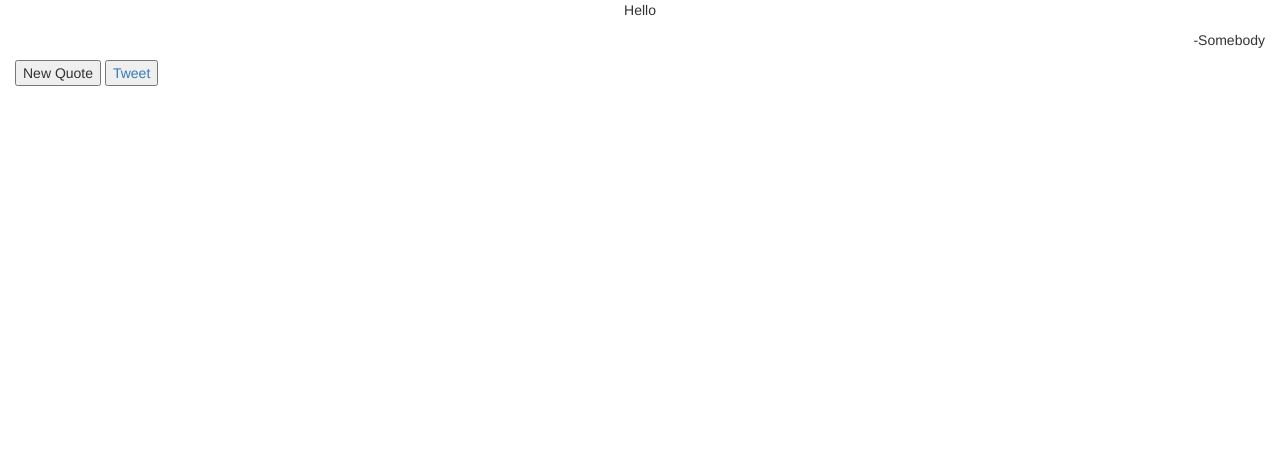
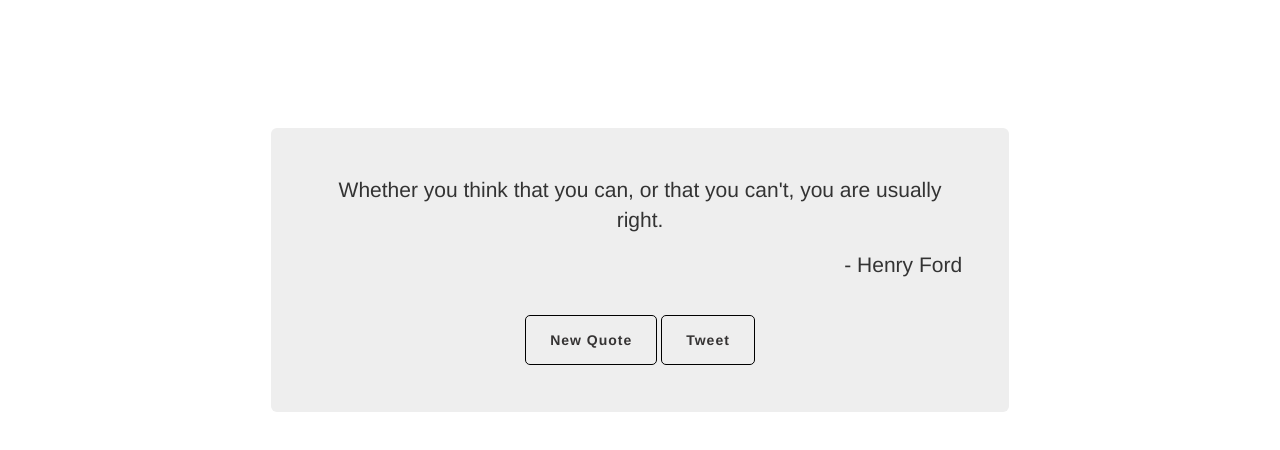
Before and after one commit to Tan-Moy/randomQuoteMachine, a plain HTML site: page index.html in a window 1280 px wide. Drawn offline with nearby package versions, Linux system fonts and the light colour scheme.

Commit message:
Before adding papaer.js

```diff
--- a/index.html
+++ b/index.html
@@ -12,17 +12,18 @@
 </head>
 
 <body>
-    <div class="container-fluid">
-        <div id="viewPort">
-            <p id="quote">Hello</p>
-            <p id="author">-Somebody</p>
-        </div>
-        <div>
-            <button id="qbtn">New Quote</button>
-            <a href="https://twitter.com/intent/tweet?text=Hello%20world"><button id="tbtn">Tweet</button></a>
+    <div class="container-fluid" id="container">
+        <div class="jumbotron" id="jumbo">
+            <div id="viewPort">
+                <p id="quote">Whether you think that you can, or that you can't, you are usually right.</p>
+                <p id="author">- Henry Ford</p>
+            </div>
+            <div class="button">
+                <button id="qbtn">New Quote</button>
+                <a href="https://twitter.com/intent/tweet?text=Hello%20world"target="_blank"><button id="tbtn">Tweet</button></a>
+            </div>
         </div>
     </div>
-
 </body>
 
 </html>
--- a/main.css
+++ b/main.css
@@ -1,12 +1,76 @@
-body{
+html, body {
+    margin: 0;
     height: 100%;
-    margin: 0;
 }
 
 #viewPort{
     text-align: center;
+    padding: 10px;
 }
 
 #author{
     text-align: right;
 }
+
+#container{
+ padding-top: 10%;
+  width: 60%;
+  /*margin: 0 auto; */
+}
+
+.button{
+  padding: 10px;
+  margin: 0 auto;
+  text-align: center;
+}
+
+#qbtn{
+  background-color:#EEEEEE;
+  color:#353333;
+  border-width:  1px;
+  border-radius: 5px;
+  border-color: black;
+  border-style: solid;
+  padding: 14px 24px;
+  font-weight: 700;
+  letter-spacing: 1px;
+  height: 100%;
+  outline: none;
+  font-size: inherit;
+  transition: all 0.3s;
+  --webkit-transition: all 0.3s;
+  --moz-transition: all 0.3s;
+}
+
+#tbtn{
+  background-color:#EEEEEE;
+  color:#353333;
+  border-width:  1px;
+  border-radius: 5px;
+  border-color: black;
+  border-style: solid;
+  padding: 14px 24px;
+  font-weight: 700;
+  letter-spacing: 1px;
+  height: 100%;
+  outline: none;
+  font-size: inherit;
+  transition: all 0.3s;
+  --webkit-transition: all 0.3s;
+  --moz-transition: all 0.3s;
+}
+
+#qbtn:hover{
+    color: white;
+    background: steelblue;
+}
+
+#tbtn:hover{
+    color: white;
+    background: steelblue;
+}
+
+#jumbo{
+    padding: 5%;
+
+}
--- a/main.js
+++ b/main.js
@@ -55,7 +55,7 @@ $(document).ready(function () {
         var quoteTemp = c.replace(/ /g, '%20');
         console.log(quoteTemp);
         var tweetContent = "https://twitter.com/intent/tweet?text=" + '"' + quoteTemp + "%20" + d + '"';
-        $("a[href='https://twitter.com/intent/tweet?text=Hello%20world']").attr('href', tweetContent);
+        $("a").prop("href", tweetContent);
     }
 
 
```
